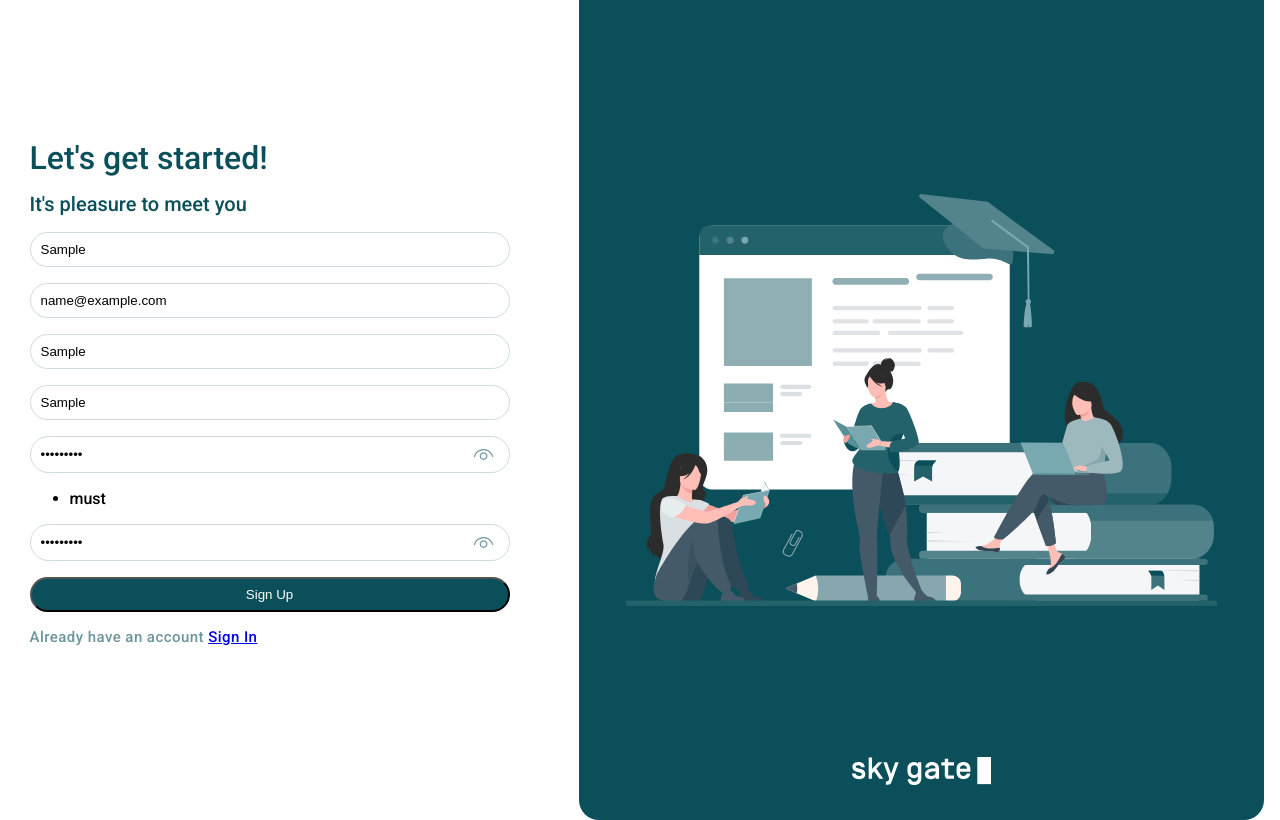
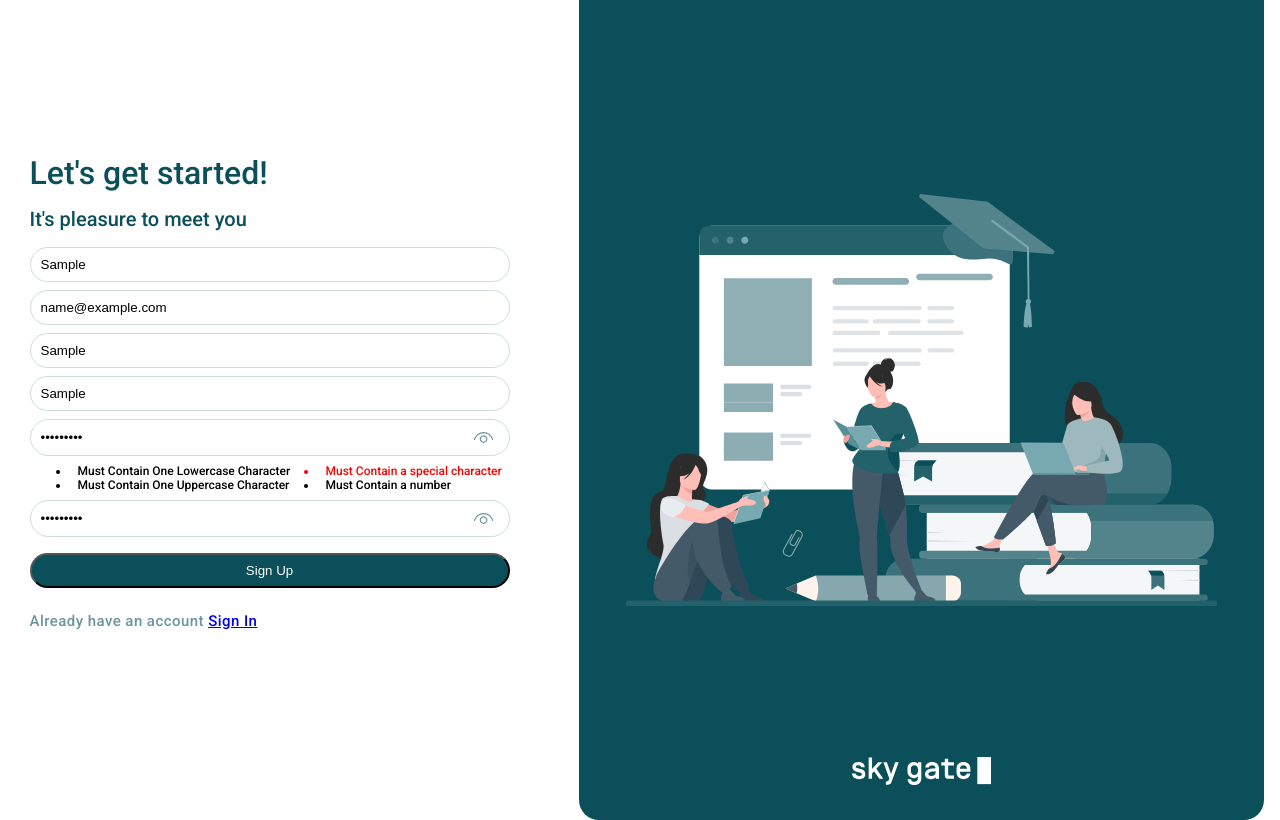
Before and after one commit to skygate/sky-lectures, a React (Create React App) app in the folder frontend/: page /SignUp in a window 1280 px wide. Both pictures are taken after typing "Sample", "name@example.com", "Sample", "Sample", "Sample123", "Sample123" into the empty fields and a click on the button "Sign Up". Built offline with nearby package versions, Linux system fonts and the light colour scheme; no server answers.

Commit message:
validation

```diff
--- a/frontend/src/components/Inputs/Inputs.module.scss
+++ b/frontend/src/components/Inputs/Inputs.module.scss
@@ -1,7 +1,6 @@
 @import "../../sass/main.module.scss";
 
 .container {
-  margin: 1rem 0;
   display: flex;
   padding: 0.5rem;
   justify-content: space-between;
--- a/frontend/src/screens/SignUp/SignUp.module.scss
+++ b/frontend/src/screens/SignUp/SignUp.module.scss
@@ -40,11 +40,6 @@ body {
   line-height: 23px;
   color: $primary-color;
 }
-.sign-fields {
-  form > * {
-    width: 30rem;
-  }
-}
 
 .submit-btn {
   color: $white;
@@ -63,3 +58,20 @@ Link {
   color: $primary-color;
   font-weight: 500;
 }
+
+.field-error {
+  padding-left: 0.5rem;
+  font-size: 12px;
+}
+.field-error-active {
+  color: red;
+  font-size: 12px;
+  padding-left: 0.5rem;
+}
+.form__fields > * {
+  width: 30rem;
+  margin: 0.5rem 0;
+}
+.errors_list {
+  columns: 2;
+}
--- a/frontend/src/screens/SignUp/SingUp.tsx
+++ b/frontend/src/screens/SignUp/SingUp.tsx
@@ -4,57 +4,81 @@ import PasswordInput from "../../components/Inputs/PasswordInput";
 import TextInput from "../../components/Inputs/TextInput";
 import { useFormik } from "formik";
 import { Link } from "react-router-dom";
-import {Register} from "../../services/Register";
-import * as Yup from "yup"
+import { Register } from "../../services/Register";
+import * as Yup from "yup";
 import { useState } from "react";
 const SignUp = () => {
-  const [passwordValidation, showPasswordValidation]=useState(false)
+  const [passwordValidation, showPasswordValidation] = useState(false);
   const validationSchema = Yup.object({
-    username: Yup.string(),
-    email: Yup.string().required("required"),
-    password: Yup.string(),
-    confirmedPassword:Yup.string(),
-    firstName:Yup.string(),
-    lastName:Yup.string()
-  })
+    username: Yup.string().required("required"),
+    email: Yup.string().required("required").email("isnt email"),
+    // .matches(
+    //   /^(?=.*[a-z])(?=.*[A-Z])(?=.*[0-9])(?=.*[!@#\$%\^&\*])(?=.{8,})/,
+    //   "Must Contain 8 Characters, One Uppercase, One Lowercase, One Number and One Special Case Character"
+    password: Yup.string()
+      .matches(/^(?=.*[a-z])/, "Must Contain One Lowercase Character")
+      .matches(/^(?=.*[A-Z])/, "Must Contain One Uppercase Character")
+      .matches(/^(?=.*[0-9])/, "Must Contain a number")
+      .matches(/^(?=.*[!@#\$%\^&\*])/, "Must Contain a special character")
+      .required("required"),
+
+    confirmedPassword: Yup.string()
+      .required("required")
+      .oneOf([Yup.ref("password"), null], "Passwords must match"),
+
+    firstName: Yup.string(),
+    lastName: Yup.string(),
+  });
+
   const formik = useFormik({
     initialValues: {
       username: "",
       email: "",
       password: "",
-      confirmedPassword:"",
-      firstName:"",
-      lastName:""
+      confirmedPassword: "",
+      firstName: "",
+      lastName: "",
     },
-    validationSchema:validationSchema,
+    validationSchema: validationSchema,
 
     onSubmit: async (values) => {
-      console.log(values)
-     Register(values)
+      console.log(formik.errors);
+      //Register(values)
     },
   });
-  const onFocus = ()=>{
-    showPasswordValidation(true)
-  }
+  const onFocus = () => {
+    showPasswordValidation(true);
+  };
   return (
     <div className={styles["main-container"]}>
       <div className={styles["sign-container"]}>
         <div className={styles["sign-fields"]}>
           <div className={styles["title"]}>Let's get started!</div>
           <div className={styles["subtitle"]}>It's pleasure to meet you</div>
-          <form onSubmit={formik.handleSubmit}>
+          <form
+            onSubmit={formik.handleSubmit}
+            className={styles["form__fields"]}
+          >
             <TextInput
               placeholder="username"
               name="username"
               value={formik.values.username}
               onChange={formik.handleChange}
             ></TextInput>
+            {formik.errors.username && (
+              <div className={styles["field-error"]}>
+                {formik.errors.username}
+              </div>
+            )}
             <TextInput
               placeholder="email"
               name="email"
               value={formik.values.email}
               onChange={formik.handleChange}
             ></TextInput>
+            {formik.errors.email && (
+              <div className={styles["field-error"]}>{formik.errors.email}</div>
+            )}
             <TextInput
               placeholder="first name"
               name="firstName"
@@ -74,22 +98,69 @@ const SignUp = () => {
               onChange={formik.handleChange}
               onFocus={onFocus}
             />
-            {passwordValidation&& <ul><li>must</li></ul>}
+            {passwordValidation && (
+              <ul className={styles["errors_list"]}>
+                <li
+                  className={
+                    formik.errors.password ==
+                    "Must Contain One Lowercase Character"
+                      ? styles["field-error-active"]
+                      : styles["field-error"]
+                  }
+                >
+                  Must Contain One Lowercase Character
+                </li>
+                <li
+                  className={
+                    formik.errors.password ==
+                    "Must Contain One Uppercase Character"
+                      ? styles["field-error-active"]
+                      : styles["field-error"]
+                  }
+                >
+                  Must Contain One Uppercase Character
+                </li>
+                <li
+                  className={
+                    formik.errors.password == "Must Contain a special character"
+                      ? styles["field-error-active"]
+                      : styles["field-error"]
+                  }
+                >
+                  Must Contain a special character
+                </li>
+                <li
+                  className={
+                    formik.errors.password == "Must Contain a number"
+                      ? styles["field-error-active"]
+                      : styles["field-error"]
+                  }
+                >
+                  Must Contain a number
+                </li>
+              </ul>
+            )}
+
             <PasswordInput
               placeholder="confirm password"
               name="confirmedPassword"
               value={formik.values.confirmedPassword}
               onChange={formik.handleChange}
             />
+            {formik.errors.confirmedPassword && (
+              <div className={styles["field-error"]}>
+                {formik.errors.confirmedPassword}
+              </div>
+            )}
 
             <button type="submit" className={styles["submit-btn"]}>
               Sign Up
             </button>
           </form>
+
           <div className={styles["redirect"]}>
             Already have an account <Link to="/SignIn">Sign In</Link>
           </div>
-          {formik.errors.email}
         </div>
       </div>
       <div className={styles["background-container"]}>
```
